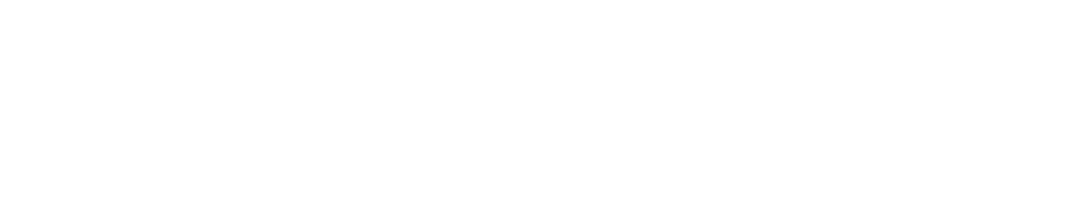
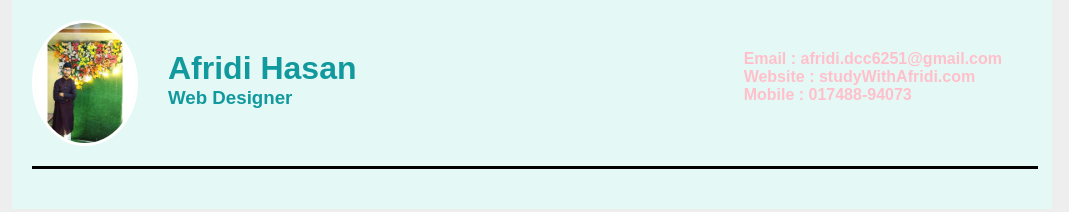
Before and after one commit to afridi-hasan-22/CV-project, a plain HTML site: page index.html in a window 1280 px wide. Shown: the whole page, without its empty margins (108-1177 px from the left). Drawn offline with Linux system fonts and the light colour scheme.

Commit message:
Abaro add koirlam habijabi

```diff
--- a/index.html
+++ b/index.html
@@ -8,6 +8,28 @@
   <link rel="stylesheet" href="style.css">
 </head>
 <body>
+  <div class="container">
+    <header>
+      <img class="profile" src="mahir.jpg" alt="">
+      <div class="bio-1">
+        <h1>Afridi Hasan</h1>
+        <h3>Web Designer</h3>
+      </div>
+      <div class="bio-2">
+        <p><a href="mailto:afridi.dcc6251@gmailcom">Email : afridi.dcc6251@gmail.com </a></p>
+        <p><a href="https://www.du.ac.bd/">Website : studyWithAfridi.com</a></p>
+        <p><a href="tel:+01748894073">Mobile : 017488-94073 </a></p>
+      </div>
+    </header>
+    <div class="clear"></div>
+    <hr>
+    <main>
 
+    </main>
+    <footer>
+
+    </footer>
+
+  </div>
 </body>
 </html>
--- a/style.css
+++ b/style.css
@@ -0,0 +1,50 @@
+*{
+  margin: 0;
+  padding: 0;
+}
+body{
+  background-color: #EEE;
+  font-family: Arial, Helvetica, sans-serif;
+}
+.container{
+  max-width: 1000px;
+  background-color: #E4F9F5;
+  margin: 0 auto;
+  padding: 20px;
+}
+.profile{
+  width: 100px;
+  height: 120px;
+  border: 3px solid white;
+  border-radius: 50%;
+  float: left;
+}
+.bio-1{
+  padding: 30px;
+  float: left;
+}
+h1,h2,h3,h4,h5,h6{
+  color: #11999e;
+}
+.bio-2{
+  float: right;
+  padding: 30px;
+}
+.bio-2 a{
+ text-decoration: none;
+ color: pink;
+ font-weight: bold;
+}
+.bio-2 a:hover{
+text-decoration: underline;
+color: tomato;
+}
+.clear{
+  clear: both;
+}
+hr{
+  border: solid black;
+  width: 100%;
+  margin: 20px auto;
+  border-bottom: none;
+}
```
